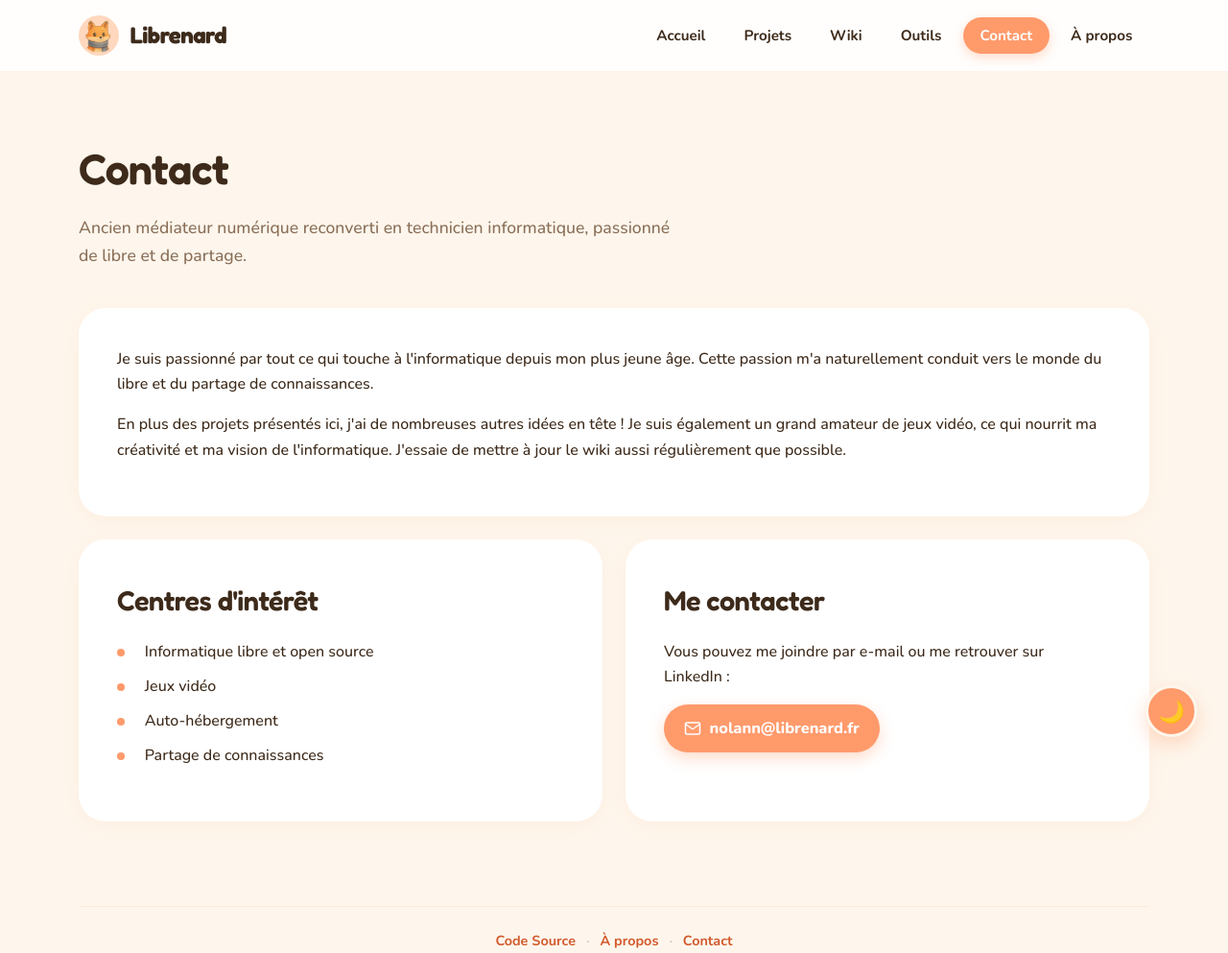
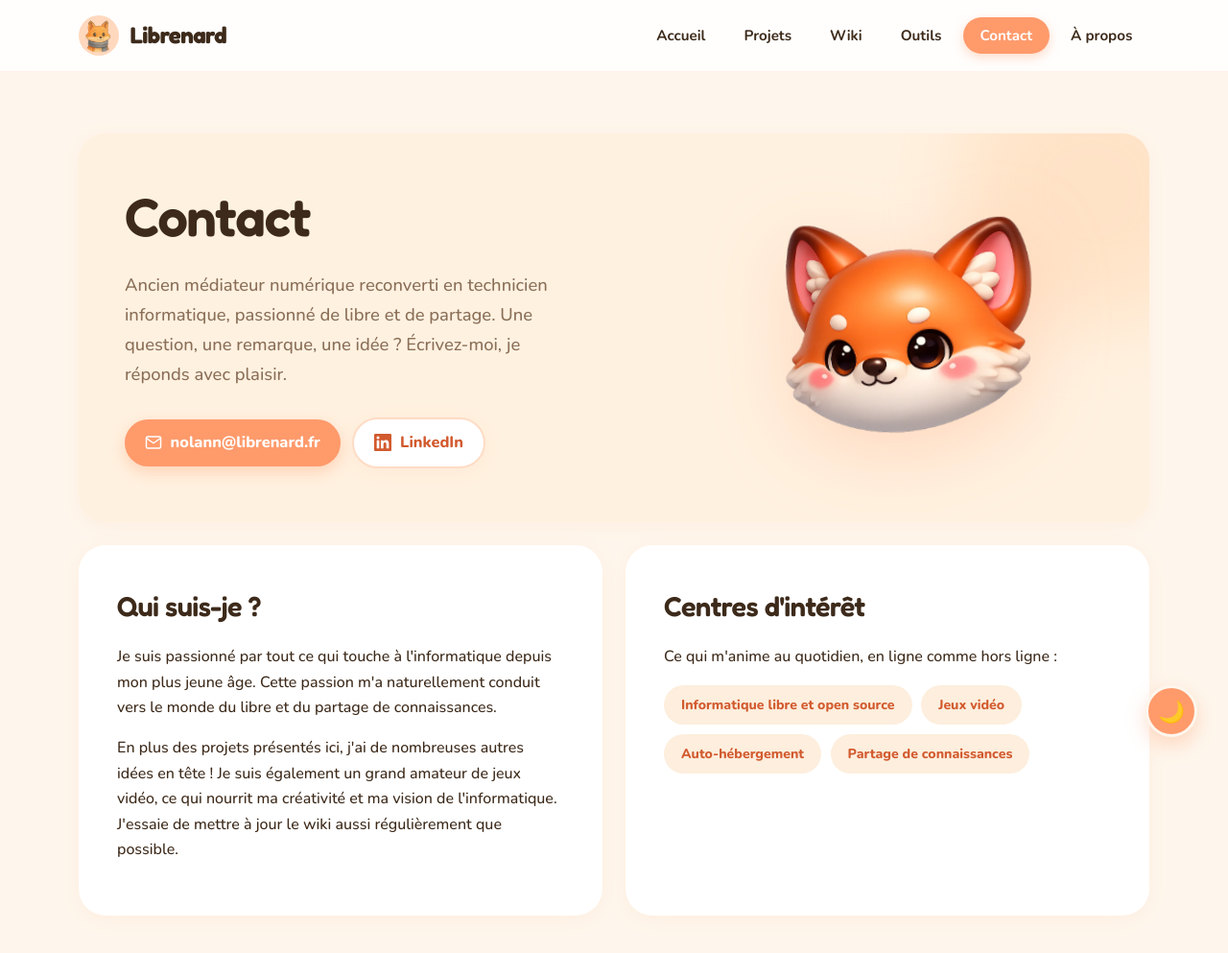
Before and after one commit to Ronnarrdd/Librenard, a website: page contact.html in a window 1280 px wide. Shown: the top 993 px of the page at 96% size. Drawn offline with Linux system fonts and the light colour scheme.

Commit message:
💄 style(contact): repenser la page avec hero et cartes, ajouter le lien LinkedIn

```diff
--- a/contact.html
+++ b/contact.html
@@ -61,12 +61,38 @@
     </nav>
 
     <main class="page" id="main-content">
-        <header class="page-header">
+        <section class="hero page-hero">
+            <div class="hero-content">
                 <h1>Contact</h1>
-            <p>Ancien médiateur numérique reconverti en technicien informatique, passionné de libre et de partage.</p>
-        </header>
+                <p>
+                    Ancien médiateur numérique reconverti en technicien informatique,
+                    passionné de libre et de partage. Une question, une remarque, une idée ?
+                    Écrivez-moi, je réponds avec plaisir.
+                </p>
+                <div class="hero-actions contact-links">
+                    <a href="mailto:nolann@librenard.fr" class="contact-email" aria-label="Envoyer un e-mail à nolann@librenard.fr">
+                        <svg xmlns="http://www.w3.org/2000/svg" width="18" height="18" viewBox="0 0 24 24" fill="none" stroke="currentColor" stroke-width="2" stroke-linecap="round" stroke-linejoin="round" aria-hidden="true">
+                            <path d="M4 4h16c1.1 0 2 .9 2 2v12c0 1.1-.9 2-2 2H4c-1.1 0-2-.9-2-2V6c0-1.1.9-2 2-2z" />
+                            <polyline points="22,6 12,13 2,6" />
+                        </svg>
+                        nolann@librenard.fr
+                    </a>
+                    <a href="https://www.linkedin.com/in/nolann-orofino/" class="contact-linkedin" target="_blank" rel="noopener noreferrer" aria-label="Voir mon profil LinkedIn">
+                        <svg xmlns="http://www.w3.org/2000/svg" width="18" height="18" viewBox="0 0 24 24" fill="currentColor" aria-hidden="true">
+                            <path d="M20.45 20.45h-3.55v-5.57c0-1.33-.03-3.04-1.85-3.04-1.85 0-2.14 1.45-2.14 2.94v5.67H9.36V9h3.41v1.56h.05c.47-.9 1.63-1.85 3.36-1.85 3.6 0 4.27 2.37 4.27 5.46v6.28zM5.34 7.43a2.06 2.06 0 1 1 0-4.12 2.06 2.06 0 0 1 0 4.12zM7.12 20.45H3.56V9h3.56v11.45zM22.22 0H1.77C.79 0 0 .77 0 1.72v20.55C0 23.23.79 24 1.77 24h20.45c.98 0 1.78-.77 1.78-1.73V1.72C24 .77 23.2 0 22.22 0z" />
+                        </svg>
+                        LinkedIn
+                    </a>
+                </div>
+            </div>
+            <div class="hero-illustration">
+                <img src="images/renard3d.webp" alt="Mascotte Librenard" width="280" height="280">
+            </div>
+        </section>
 
+        <div class="cards-grid">
             <section class="section">
+                <h2>Qui suis-je ?</h2>
                 <p>
                     Je suis passionné par tout ce qui touche à l'informatique depuis mon plus jeune âge.
                     Cette passion m'a naturellement conduit vers le monde du libre et du partage de connaissances.
@@ -78,28 +104,14 @@
                 </p>
             </section>
 
-        <div class="cards-grid">
             <section class="section">
                 <h2>Centres d'intérêt</h2>
-                <ul>
-                    <li>Informatique libre et open source</li>
-                    <li>Jeux vidéo</li>
-                    <li>Auto-hébergement</li>
-                    <li>Partage de connaissances</li>
-                </ul>
-            </section>
-
-            <section class="section">
-                <h2>Me contacter</h2>
-                <p>Vous pouvez me joindre par e-mail ou me retrouver sur LinkedIn&nbsp;:</p>
-                <div class="contact-links">
-                    <a href="mailto:nolann@librenard.fr" class="contact-email" aria-label="Envoyer un e-mail à nolann@librenard.fr">
-                        <svg xmlns="http://www.w3.org/2000/svg" width="18" height="18" viewBox="0 0 24 24" fill="none" stroke="currentColor" stroke-width="2" stroke-linecap="round" stroke-linejoin="round" aria-hidden="true">
-                            <path d="M4 4h16c1.1 0 2 .9 2 2v12c0 1.1-.9 2-2 2H4c-1.1 0-2-.9-2-2V6c0-1.1.9-2 2-2z" />
-                            <polyline points="22,6 12,13 2,6" />
-                        </svg>
-                        nolann@librenard.fr
-                    </a>
+                <p>Ce qui m'anime au quotidien, en ligne comme hors ligne :</p>
+                <div class="chip-list">
+                    <span class="chip">Informatique libre et open source</span>
+                    <span class="chip">Jeux vidéo</span>
+                    <span class="chip">Auto-hébergement</span>
+                    <span class="chip">Partage de connaissances</span>
                 </div>
             </section>
         </div>
--- a/css/pages.css
+++ b/css/pages.css
@@ -52,28 +52,28 @@
     border-color: var(--accent-soft);
 }
 
-/* ============ A PROPOS ============ */
-.about-hero {
+/* ============ HERO DE PAGE (a-propos, contact) ============ */
+.page-hero {
     grid-template-columns: 1.4fr 1fr;
     padding: 3.5rem 3rem;
     margin-bottom: 1.5rem;
 }
 
-.about-hero .hero-illustration img {
+.page-hero .hero-illustration img {
     max-width: 260px;
 }
 
-.about-hero p {
+.page-hero p {
     margin-bottom: 1.8rem;
 }
 
-.about-chips {
+.chip-list {
     display: flex;
     flex-wrap: wrap;
     gap: 0.6rem;
 }
 
-.about-chip {
+.chip {
     font-family: 'Nunito', sans-serif;
     font-weight: 800;
     font-size: 0.88rem;
@@ -85,9 +85,22 @@
     box-shadow: var(--card-shadow);
 }
 
-.dark-mode .about-chip {
+.dark-mode .chip {
     color: var(--accent-color);
 }
+
+/* Pastilles posées sur une carte blanche : fond doux pour rester visibles */
+.section .chip {
+    background: var(--bg-soft);
+    border-color: transparent;
+    box-shadow: none;
+}
+
+.dark-mode .section .chip {
+    background: rgba(255, 255, 255, 0.05);
+}
+
+/* ============ A PROPOS ============ */
 
 .about-license-header {
     display: flex;
--- a/css/responsive.css
+++ b/css/responsive.css
@@ -28,7 +28,8 @@
         grid-template-columns: 1fr;
     }
 
-    .about-chips {
+    .hero .chip-list,
+    .hero .contact-links {
         justify-content: center;
     }
 
```
Also changed, not shown: a-propos.html (+6 -6 lines). Lines whose indentation alone changed are shown as unchanged.
